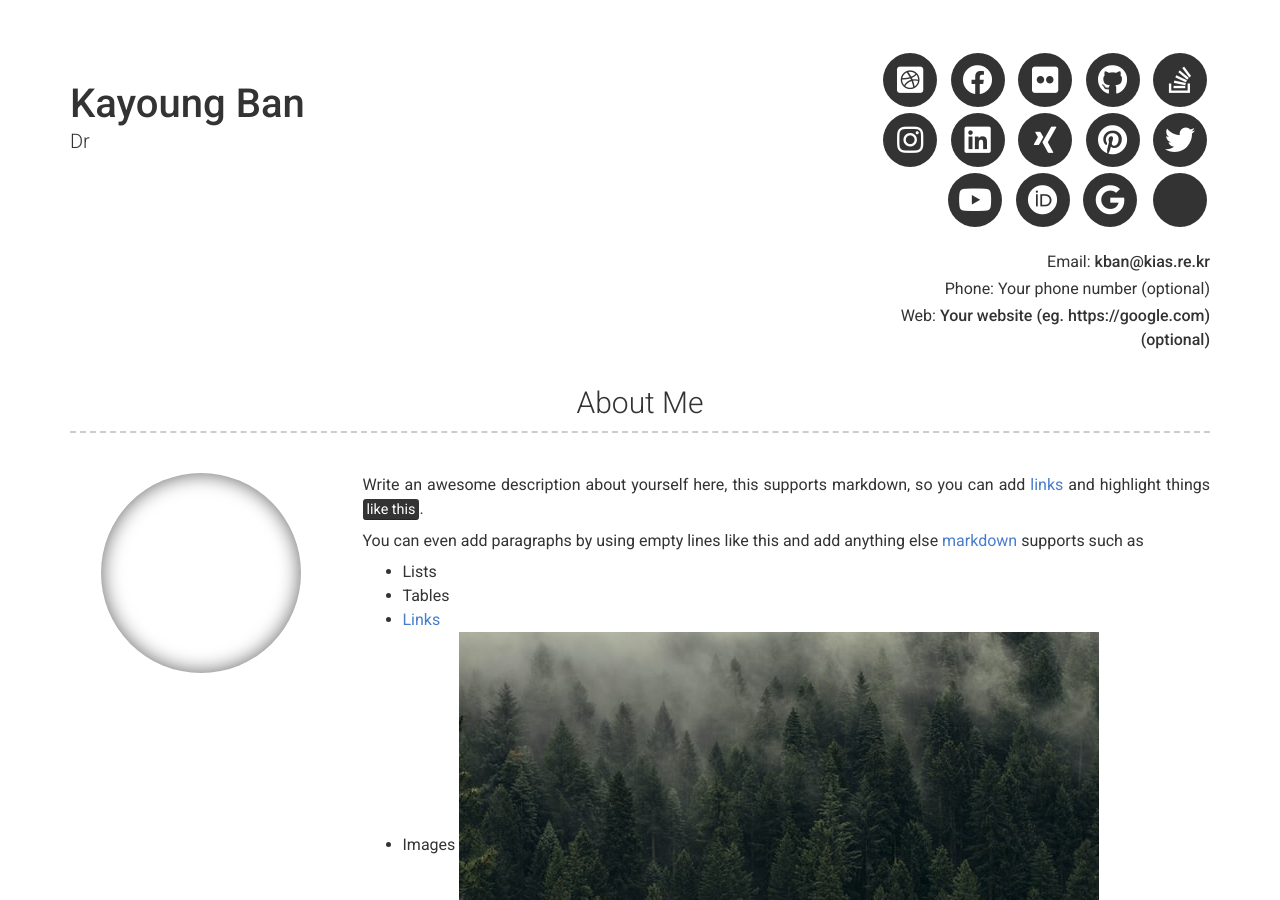
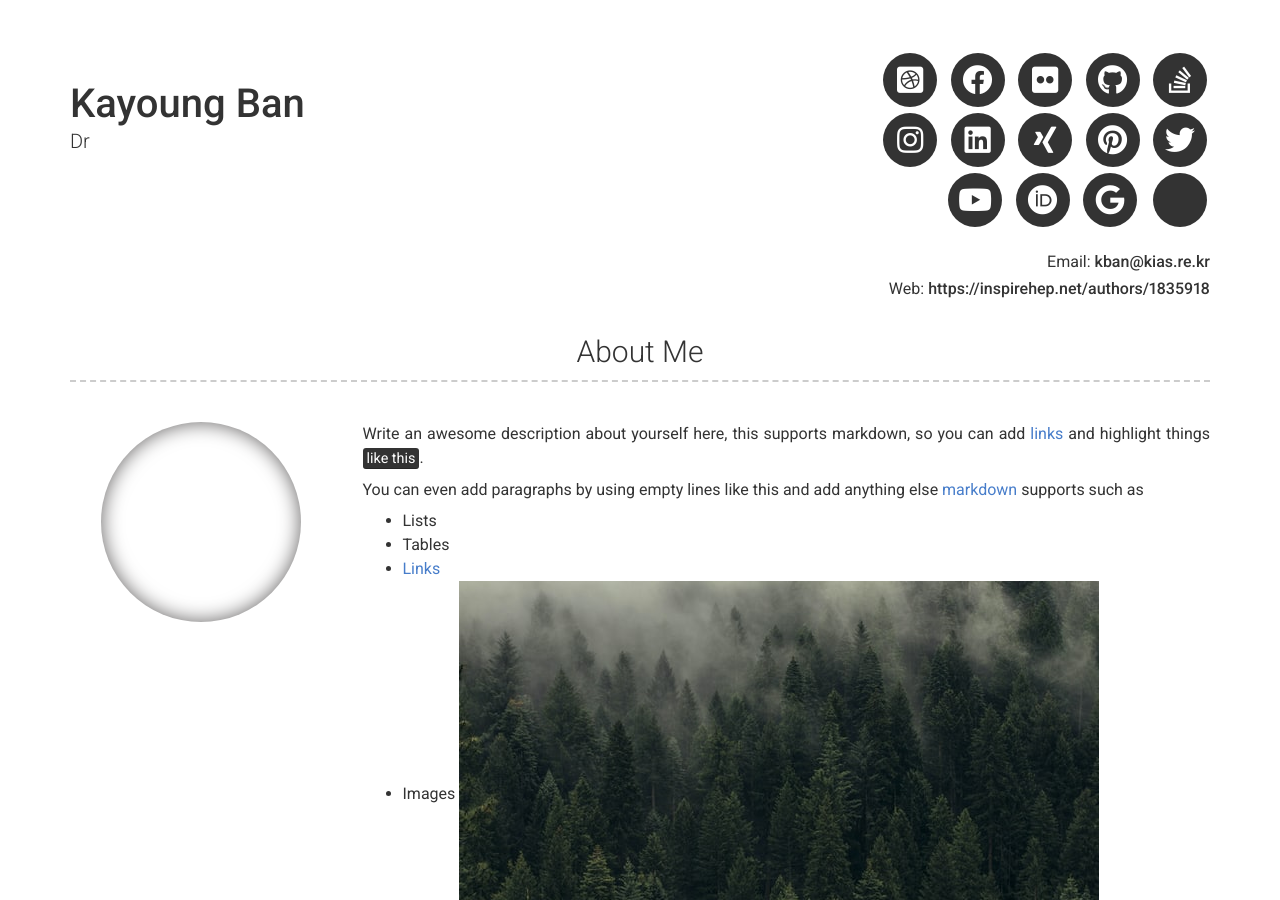
Before and after one commit to KayoungBan/kban.github.io, a Jekyll site: the page built from index.md, in a window 1280 px wide and 900 px high. Built offline with Jekyll 4.4.1, drawn with Linux system fonts in a browser that asks for light colours; nearby versions of some CDN libraries.

Commit message:
Update _config.yml

```diff
--- a/_config.yml
+++ b/_config.yml
@@ -10,13 +10,13 @@ name: Kayoung Ban
 title: Dr
 email: kban@kias.re.kr
 # email_title: Email (Email title override)
-phone: Your phone number (optional)
+# phone: Your phone number (optional)
 # phone_title: Phone (Phone title override)
-website: Your website (eg. https://google.com)(optional)
+website: https://inspirehep.net/authors/1835918
 # website_title: Web (Website title override)
 
 # Dark Mode (true/false/never)
-darkmode: false
+darkmode: never
 
 # Social links
 twitter_username: jekyllrb
```
